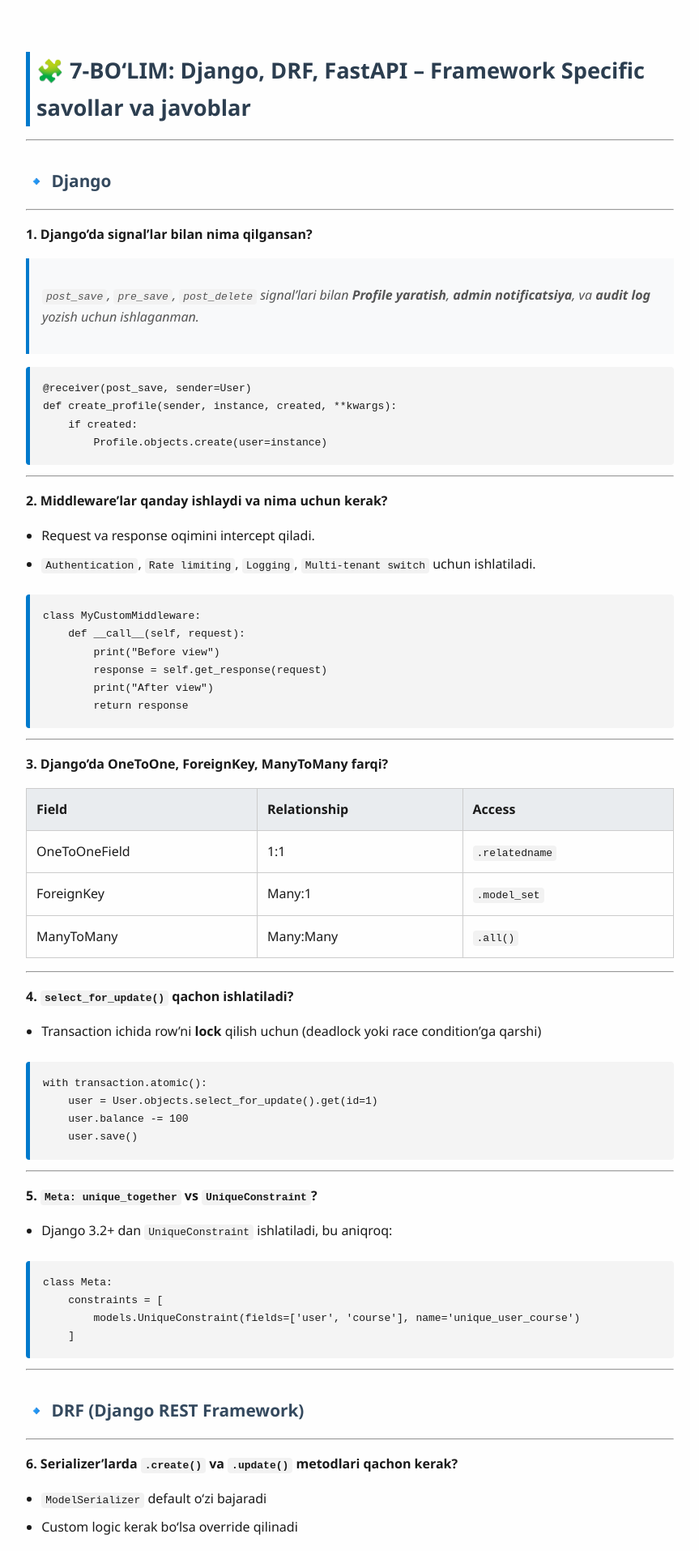
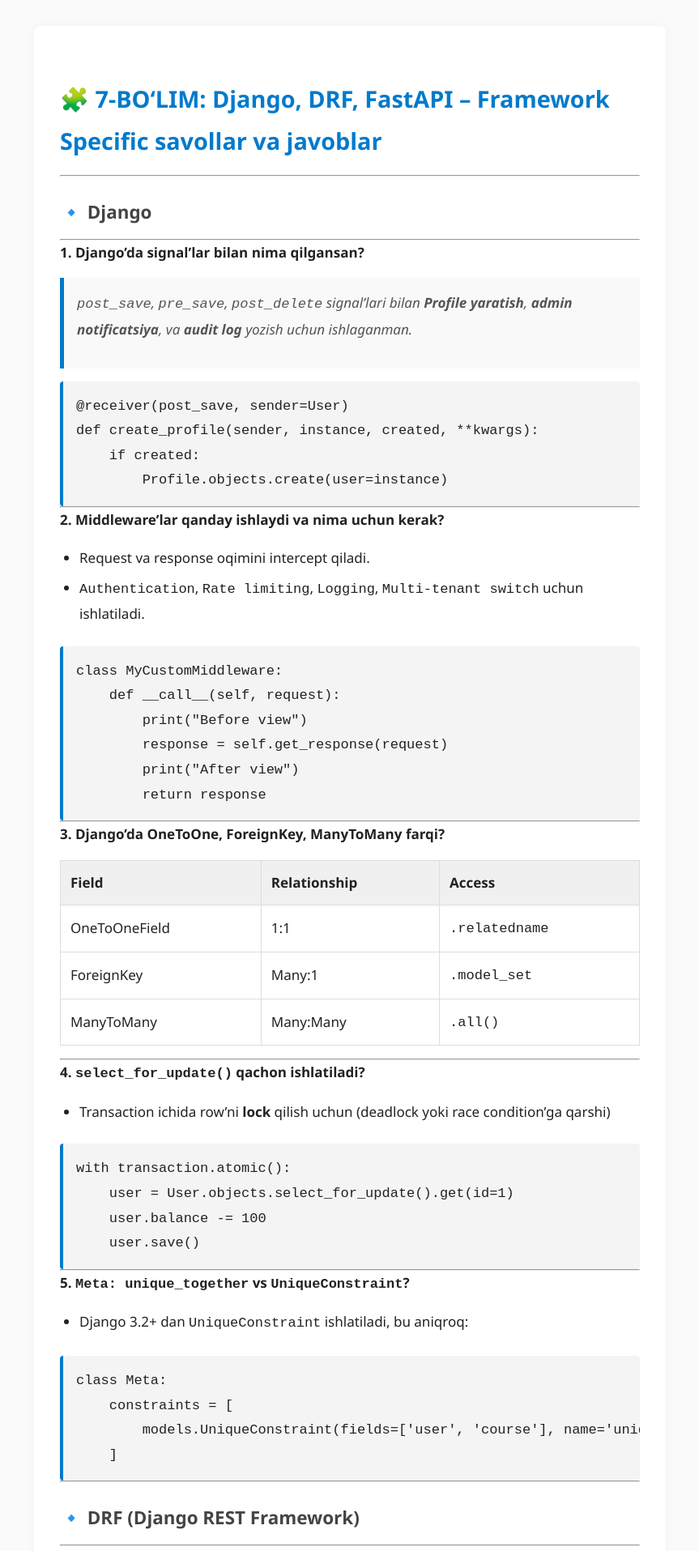
Before and after one commit to firdavsDev/epam-interview-prep, a Jekyll site: the page built from docs/7_django_fastapi.md, in a window 1280 px wide. Shown: the top 1915 px of the page at 81% size, without its empty margins (208-1071 px from the left). Built offline with Jekyll 4.4.1, drawn with Linux system fonts in a browser that asks for light colours; our own code applies the rules of GitHub Pages for plain Markdown files.

Commit message:
Improve layout and styling

```diff
--- a/docs/assets/main.css
+++ b/docs/assets/main.css
@@ -1,43 +1,56 @@
-/* ==== Base Styling ==== */
-body {
-    font-family: "Segoe UI", "Helvetica Neue", sans-serif;
-    max-width: 800px;
-    margin: auto;
-    padding: 2rem 1rem;
-    background-color: #fefefe;
-    color: #1a1a1a;
-    line-height: 1.7;
+/* === GLOBAL RESET === */
+* {
+    box-sizing: border-box;
+    margin: 0;
+    padding: 0;
 }
 
-/* ==== Headings ==== */
-h1,
-h2,
-h3,
-h4 {
+/* === BODY LAYOUT === */
+body {
+    font-family: 'Segoe UI', 'Helvetica Neue', sans-serif;
+    font-size: 17px;
+    line-height: 1.8;
+    background-color: #fafafa;
+    color: #222;
+    padding: 2rem;
+}
+
+/* === MAIN WRAPPER === */
+main {
+    max-width: 780px;
+    margin: auto;
+    padding: 2rem;
+    background-color: #ffffff;
+    border-radius: 8px;
+    box-shadow: 0 0 10px rgba(0, 0, 0, 0.04);
+}
+
+/* === HEADINGS === */
+h1 {
+    font-size: 2.4rem;
     color: #2c3e50;
-    font-weight: 600;
-    margin-top: 2rem;
+    margin-bottom: 1rem;
+    border-bottom: 2px solid #007acc;
+    padding-bottom: 0.4rem;
+}
+
+h2 {
+    font-size: 1.8rem;
+    color: #007acc;
+    margin: 2rem 0 1rem;
+}
+
+h3 {
+    font-size: 1.4rem;
+    margin: 1.5rem 0 0.8rem;
+    color: #444;
+}
+
+/* === PARAGRAPH & LINKS === */
+p {
     margin-bottom: 1rem;
 }
 
-h1 {
-    font-size: 2.2rem;
-    border-bottom: 2px solid #007acc;
-    padding-bottom: 0.3rem;
-}
-
-h2 {
-    font-size: 1.7rem;
-    border-left: 5px solid #007acc;
-    padding-left: 0.5rem;
-}
-
-h3 {
-    font-size: 1.3rem;
-    color: #34495e;
-}
-
-/* ==== Links ==== */
 a {
     color: #007acc;
     text-decoration: none;
@@ -47,64 +60,59 @@ a:hover {
     text-decoration: underline;
 }
 
-/* ==== Lists ==== */
+/* === LISTS === */
 ul {
-    padding-left: 1.2rem;
+    margin-left: 1.5rem;
     margin-bottom: 1.5rem;
 }
 
-ul li {
-    margin-bottom: 0.5rem;
+li {
+    margin-bottom: 0.4rem;
 }
 
-/* ==== Code blocks ==== */
-code {
-    background-color: #f2f2f2;
-    padding: 2px 5px;
-    border-radius: 4px;
-    font-family: monospace;
-}
-
+/* === CODE BLOCKS === */
 pre code {
     display: block;
     padding: 1rem;
+    background-color: #f4f4f4;
     overflow-x: auto;
-    background: #f4f4f4;
-    border-left: 5px solid #007acc;
+    border-left: 4px solid #007acc;
+    border-radius: 4px;
 }
 
-/* ==== Blockquote ==== */
+/* === BLOCKQUOTE === */
 blockquote {
     padding: 1rem;
+    background: #f9f9f9;
+    border-left: 5px solid #007acc;
+    color: #555;
     margin: 1rem 0;
-    border-left: 4px solid #007acc;
-    background-color: #f8f9fa;
-    color: #555;
     font-style: italic;
 }
 
-/* ==== Tables ==== */
+/* === TABLE === */
 table {
+    border-collapse: collapse;
     width: 100%;
-    border-collapse: collapse;
     margin: 1rem 0;
 }
 
 th,
 td {
-    border: 1px solid #ccc;
+    border: 1px solid #ddd;
     padding: 0.75rem;
     text-align: left;
 }
 
 th {
-    background-color: #e9ecef;
+    background-color: #f0f0f0;
 }
 
-/* ==== Footer note ==== */
+/* === FOOTER === */
 .footer {
     text-align: center;
-    margin-top: 3rem;
-    font-size: 0.9rem;
-    color: #999;
+    margin-top: 4rem;
+    padding-top: 2rem;
+    font-size: 0.85rem;
+    color: #888;
 }
```
